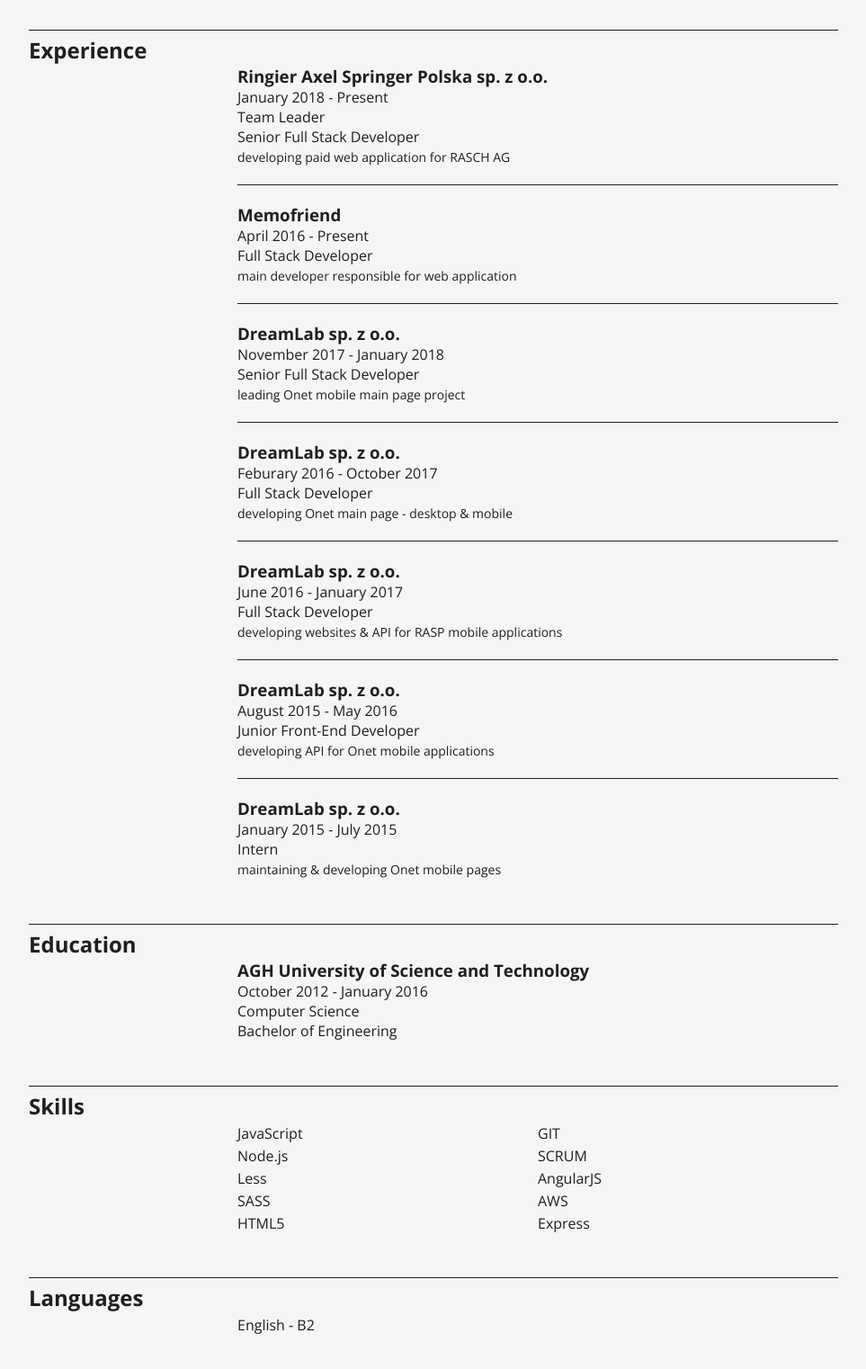
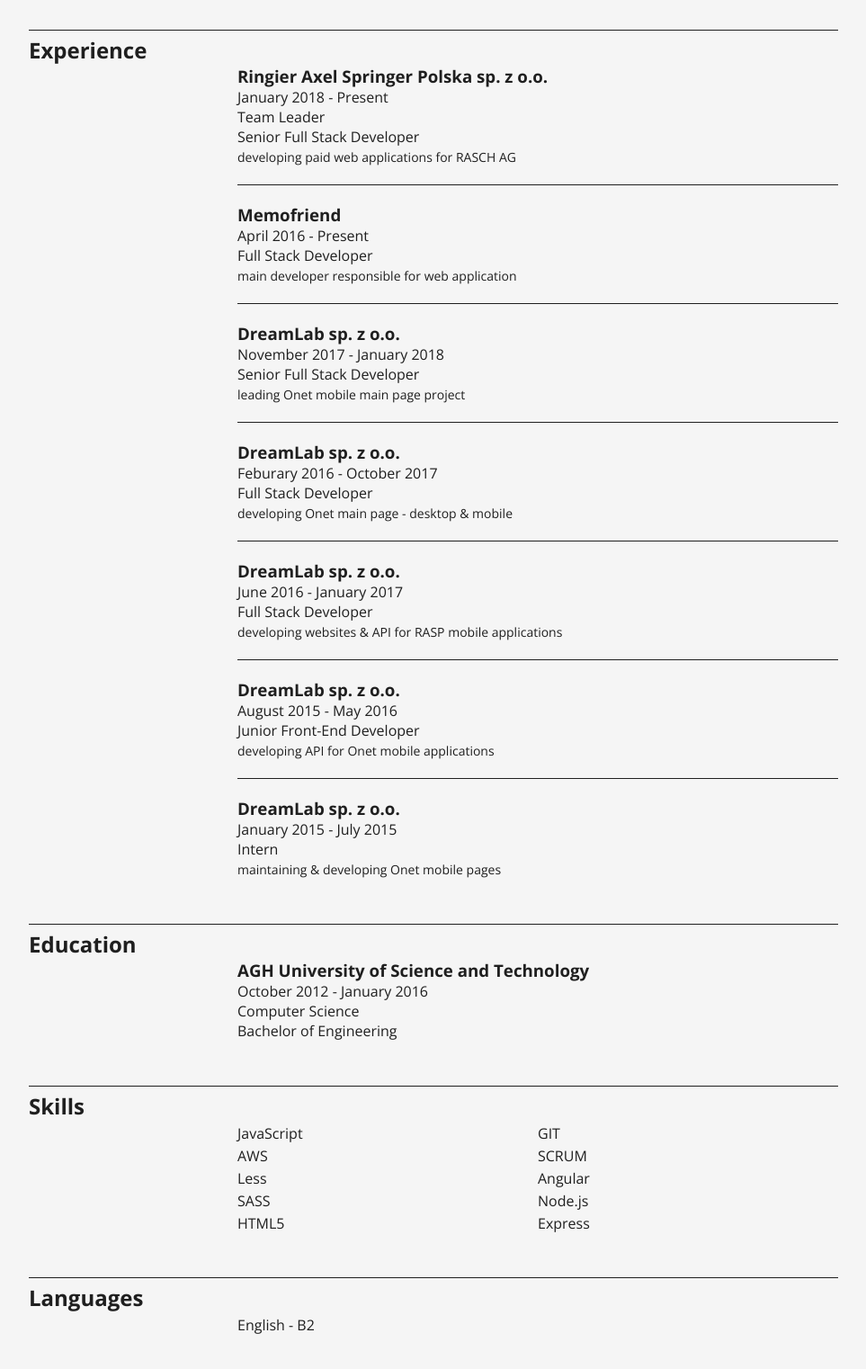
Before and after one commit to ErykZimonczyk/ErykZimonczyk.github.io, a plain HTML site: page index.html in a window 1280 px wide. Shown: the part 302-1824 px from the top of the page at 90% size, without its empty margins (158-1121 px from the left). Drawn offline with nearby package versions, Linux system fonts and the light colour scheme.

Commit message:
Update index.html

```diff
--- a/index.html
+++ b/index.html
@@ -52,7 +52,7 @@
                 <span class="date">January 2018 - Present</span>
                 <span class="position">Team Leader</span>
                 <span class="position">Senior Full Stack Developer</span>
-                <span class="desc">developing paid web application for RASCH AG</span>
+                <span class="desc">developing paid web applications for RASCH AG</span>
             </li>
             <li>
                 <h3>Memofriend</h3>
@@ -108,7 +108,7 @@
         <div class="column-list">
             <ul>
                 <li>JavaScript</li>
-                <li>Node.js</li>
+                <li>AWS</li>
                 <li>Less</li>
                 <li>SASS</li>
                 <li>HTML5</li>
@@ -116,8 +116,8 @@
             <ul>
                 <li>GIT</li>
                 <li>SCRUM</li>
-                <li>AngularJS</li>
-                <li>AWS</li>
+                <li>Angular</li>
+                <li>Node.js</li>
                 <li>Express</li>
             </ul>
         </div>
```
